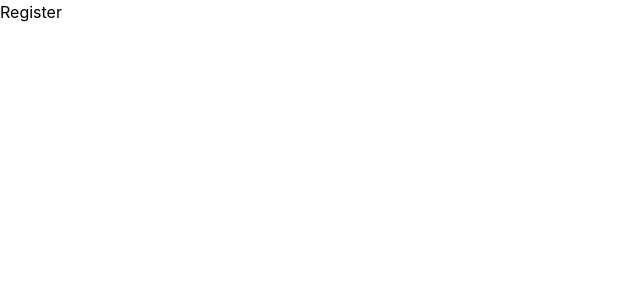
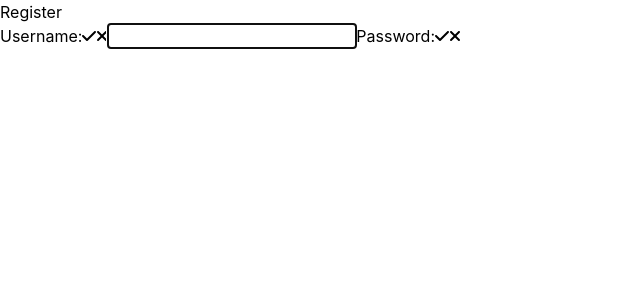
Before and after one commit to thangzathang/worn, a React (Create React App) app: page / in a window 1280 px wide. Shown: the top 300 px of the page, without its empty margins (0-640 px from the left). Built offline with nearby package versions, Linux system fonts and the light colour scheme.

Commit message:
Registration form skeleton code

```diff
--- a/package.json
+++ b/package.json
@@ -3,6 +3,10 @@
   "version": "0.1.0",
   "private": true,
   "dependencies": {
+    "@fortawesome/fontawesome-svg-core": "^6.2.1",
+    "@fortawesome/free-regular-svg-icons": "^6.2.1",
+    "@fortawesome/free-solid-svg-icons": "^6.2.1",
+    "@fortawesome/react-fontawesome": "^0.2.0",
     "@testing-library/jest-dom": "^5.16.5",
     "@testing-library/react": "^13.4.0",
     "@testing-library/user-event": "^13.5.0",
--- a/src/Register.js
+++ b/src/Register.js
@@ -1,7 +1,125 @@
-import React from "react";
+import React, { useRef, useState, useEffect } from "react";
+import { faCheck, faTimes, faInfoCircle } from "@fortawesome/free-solid-svg-icons";
+import { FontAwesomeIcon } from "@fortawesome/react-fontawesome";
+
+const USER_REGEX = /^[a-zA-Z0-9]+([._]?[a-zA-Z0-9]{3,23})$/;
+const PWD_REGEX = /^(?=.*[0-9])(?=.*[!@#$%^&*])[a-zA-Z0-9!@#$%^&*]{8,24}$/;
 
 const Register = () => {
-  return <div className="">Register</div>;
+  const userRef = useRef();
+  const errorRef = useRef();
+
+  // User
+  const [user, setUser] = useState();
+  const [validName, setValidName] = useState(false);
+  const [userFocus, setUserFocus] = useState(false);
+
+  // Password
+  const [pwd, setPwd] = useState();
+  const [validPwd, setValidPwd] = useState(false);
+  const [pwdFocus, setPwdFocus] = useState(false);
+
+  // Match
+  const [matchPwd, setMatchPwd] = useState();
+  const [validMatch, setValidMatch] = useState(false);
+  const [matchFocus, setMatchFocus] = useState(false);
+
+  // Error and Success
+  const [errMsg, setErrMsg] = useState("");
+  const [success, setSuccess] = useState("");
+
+  // Focus on input
+  useEffect(() => {
+    userRef.current.focus();
+  }, []);
+
+  // Valid user name
+  useEffect(() => {
+    const result = USER_REGEX.test(user);
+    console.log(result);
+    console.log(user);
+    setValidName(result);
+  }, [user]);
+
+  // Valid password
+  useEffect(() => {
+    const result = PWD_REGEX.test(pwd);
+    console.log(result);
+    console.log(pwd);
+    setValidPwd(result);
+    const match = pwd === matchPwd;
+    setValidMatch(match);
+  }, [pwd, matchPwd]);
+
+  // Error Message
+  useEffect(() => {
+    // Clear out the error message
+    setErrMsg("");
+  }, [user, pwd, matchPwd]);
+
+  return (
+    <section>
+      {/* Error msg */}
+      <p ref={errorRef} className={errMsg ? "errmsg" : "offscreen"} aria-live="assertive">
+        {errMsg}
+      </p>
+      <h1>Register</h1>
+      <form>
+        {/* Username */}
+        <label htmlFor="username">
+          Username:
+          <FontAwesomeIcon icon={faCheck} className={validName ? "valid" : "hide"} />
+          <FontAwesomeIcon icon={faTimes} className={validName || !user ? "hide" : "invalid"} />
+        </label>
+        <input
+          //
+          required
+          type="text"
+          id="username"
+          ref={userRef}
+          autoComplete={"off"}
+          onChange={(e) => setUser(e.target.value)}
+          aria-invalid={validName ? "false" : "true"}
+          aria-describedby="uidnote"
+          onFocus={() => setUserFocus(true)}
+          onBlur={() => setUserFocus(false)}
+        />
+        <p id="uidnote" className={userFocus && user && !validName ? "instructions" : "offscreen"}>
+          <FontAwesomeIcon icon={faInfoCircle} />
+          4 to 24 characters. <br />
+          Must begin with letter. <br />
+          Letters, numbers, underscores, hyphens allowed.
+        </p>
+
+        {/* Password */}
+        <label htmlFor="password">
+          Password:
+          <FontAwesomeIcon icon={faCheck} className={validPwd ? "valid" : "hide"} />
+          <FontAwesomeIcon icon={faTimes} className={validPwd || !pwd ? "hide" : "invalid"} />
+        </label>
+        <input
+          //
+          required
+          type="password"
+          id="password"
+          onChange={(e) => setPwd(e.target.value)}
+          value={pwd}
+          aria-invalid={validPwd ? "false" : "true"}
+          aria-describedby="pwdnote"
+          onFocus={() => setPwdFocus(true)}
+          onBlur={() => setPwdFocus(false)}
+        />
+        <p id="pwdnote" className={pwdFocus && !validPwd ? "instructions" : "offscreen"}>
+          <FontAwesomeIcon icon={faInfoCircle} />
+          8 to 24 characters.
+          <br />
+          Must include uppercase and lowercase letters, a number and a special character.
+          <br />
+          Allowed special characters: <span aria-label="exclamation mark">!</span> <span aria-label="at symbol">@</span> <span aria-label="hashtag">#</span> <span aria-label="dollar sign">$</span> <span aria-label="percent">%</span>
+        </p>
+      </form>
+    </section>
+  );
 };
 
 export default Register;
--- a/src/index.css
+++ b/src/index.css
@@ -12,3 +12,22 @@
 code {
   font-family: source-code-pro, Menlo, Monaco, Consolas, "Courier New", monospace;
 }
+
+.instructions {
+  font-size: 0.75rem;
+  border-radius: 0.5rem;
+  background: #000;
+  color: #fff;
+  padding: 0.25rem;
+  position: relative;
+  bottom: -10px;
+}
+
+.instructions > svg {
+  margin-right: 0.25rem;
+}
+
+.offscreen {
+  position: absolute;
+  left: -9999px;
+}
```
Also changed, not shown: 1 other file (tests, documents, lock files or other folders).
